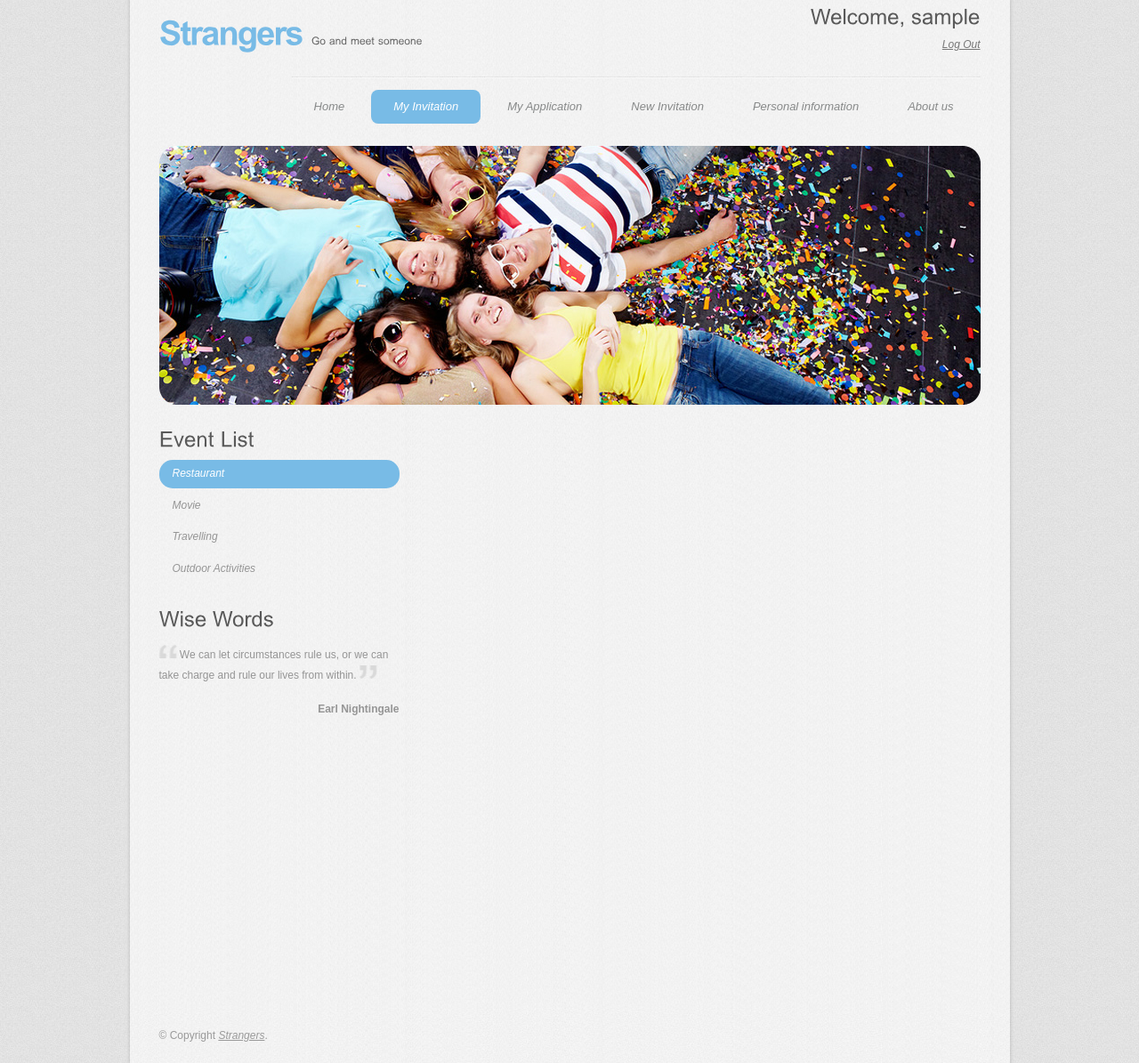
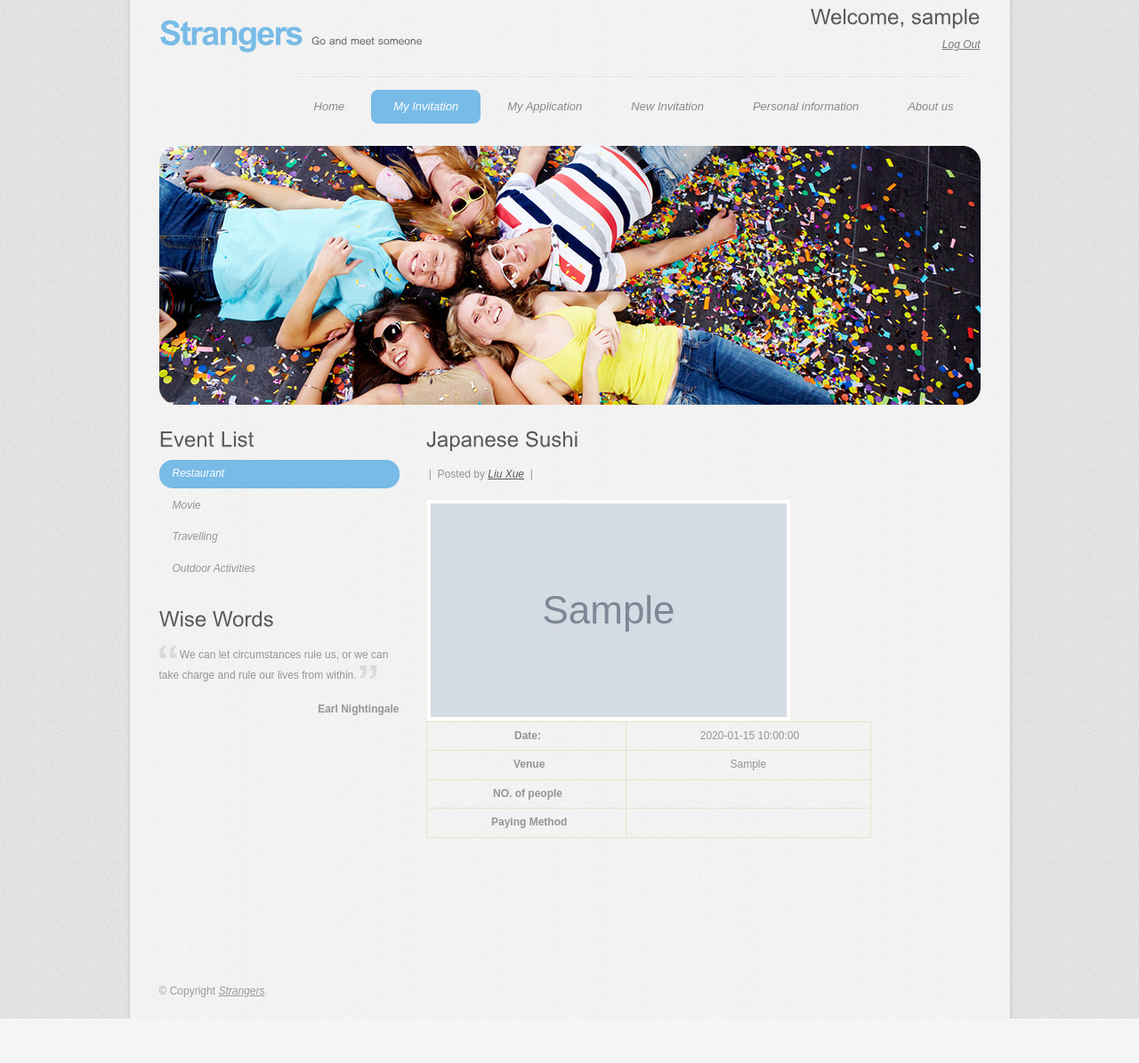
Before and after one commit to xmxurey/3002, a PHP site: page /invitation.php in a window 1280 px wide. Shown: the whole page at 89% size. After the commit the page ends 1145 px from the top, so only its background shows below. Run offline with PHP 8.4, Linux system fonts and the light colour scheme; the visitor is signed in with stand-in values (Sample User, id 1); tables that the repository leaves empty or names only in its code hold one stand-in row (values such as "Sample post"); grey boxes marked "Sample" are stand-in pictures; data that the repository does not hold is empty.

Commit message:
invitation.php

```diff
--- a/invitation.php
+++ b/invitation.php
@@ -1,7 +1,23 @@
 <?php
+	//include "connect.php";
 	session_start();
 ?>
+<?php
 
+$con = mysqli_connect("localhost","root","root","cz3002");
+//check connection
+if (mysqli_connect_errno()) {
+	echo "Failed to connect to MySQL: ".mysqli_connect_error();
+}
+//$query = "select * from invitation where userAccountID = '$_SESSION[userAccountID]'";
+$query = "select * from invitation where userAccountID = '1'";
+
+$re = mysqli_query($con,$query);
+
+//$row = mysql_fetch_row($re);
+
+
+?>
 <!DOCTYPE html PUBLIC "-//W3C//DTD XHTML 1.0 Transitional//EN" "http://www.w3.org/TR/xhtml1/DTD/xhtml1-transitional.dtd">
 <html xmlns="http://www.w3.org/1999/xhtml">
 <head>
@@ -44,12 +60,50 @@
         </ul>
         <div class="clr"></div>
       </div>
+
+
+
       <div class="hbg"><img src="images/header_images.jpg" width="923" height="291" alt="" /></div>
     </div>
     <div class="content">
       <div class="content_bg">
-        <div class="mainbar" id="invitation" style="visibility:hidden">
-          <div class="article">
+        <div class="mainbar" id="invitation" >
+
+		  <?php
+
+while($row = mysqli_fetch_array($re)) {
+	print "
+	<div class=\"article\">
+            <h2><span>Japanese Sushi</span></h2>
+            <div class=\"clr\"></div>
+            <p class=\"post-data\"><span class=\"date\">" . $row['postTime'] . "</span> &nbsp;|&nbsp; Posted by <a href=\"#\">Liu Xue</a> &nbsp;|&nbsp; </p>
+            <a href=\"#\"></a><img src=" . $row['image'] . " alt=\"\" width=\"400\" height=\"240\"/>
+            <table width=\"500\">
+              <tbody>
+                <tr>
+                  <th scope=\"row\">&nbsp;Date:</th>
+                  <td>&nbsp;<span class=\"date\">" . $row['time'] . "</span></td>
+                </tr>
+                <tr>
+                  <th scope=\"row\">&nbsp; Venue</th>
+                  <td>" . $row['venue'] . "</td>
+                </tr>
+                <tr>
+                  <th scope=\"row\">&nbsp;NO. of people</th>
+                  <td>" . $row['numberOfPeople'] . "</td>
+                </tr>
+                <tr>
+                  <th scope=\"row\">&nbsp; Paying Method</th>
+                  <td>" . $row['payingMethod'] . "</td>
+                </tr>
+              </tbody>
+            </table>
+            <div class=\"clr\"></div>
+          </div>
+		  ";
+		  }
+	?>
+		  <!-- <div class="article">
             <h2><span>Japanese Sushi</span></h2>
             <div class="clr"></div>
             <p class="post-data"><span class="date">Oct 10, 2014</span> &nbsp;|&nbsp; Posted by <a href="#">Liu Xue</a> &nbsp;|&nbsp; </p>
@@ -79,7 +133,7 @@
           <div class="article">
             <h2>Application(s)</h2>
             <div class="clr"></div>
-
+            -->
 			<script type="text/javascript">
                 function func1() {
 
```
